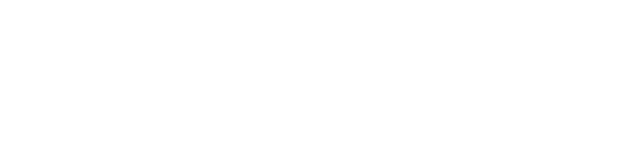
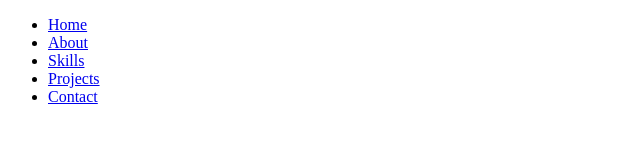
Before and after one commit to ChamathDilshanC/Portfolio_Chamath, a plain HTML site: page index.html in a window 1280 px wide. Shown: the whole page, without its empty margins (0-640 px from the left). Drawn offline with Linux system fonts and the light colour scheme.

Commit message:
Update index.html

```diff
--- a/index.html
+++ b/index.html
@@ -11,7 +11,11 @@
     <!-- Navigation Menu -->
     <nav>
         <ul>
-
+            <li><a href="#home">Home</a></li>
+            <li><a href="#about">About</a></li>
+            <li><a href="#skills">Skills</a></li>
+            <li><a href="#projects">Projects</a></li>
+            <li><a href="#contact">Contact</a></li>
         </ul>
     </nav>
 </header>
```
